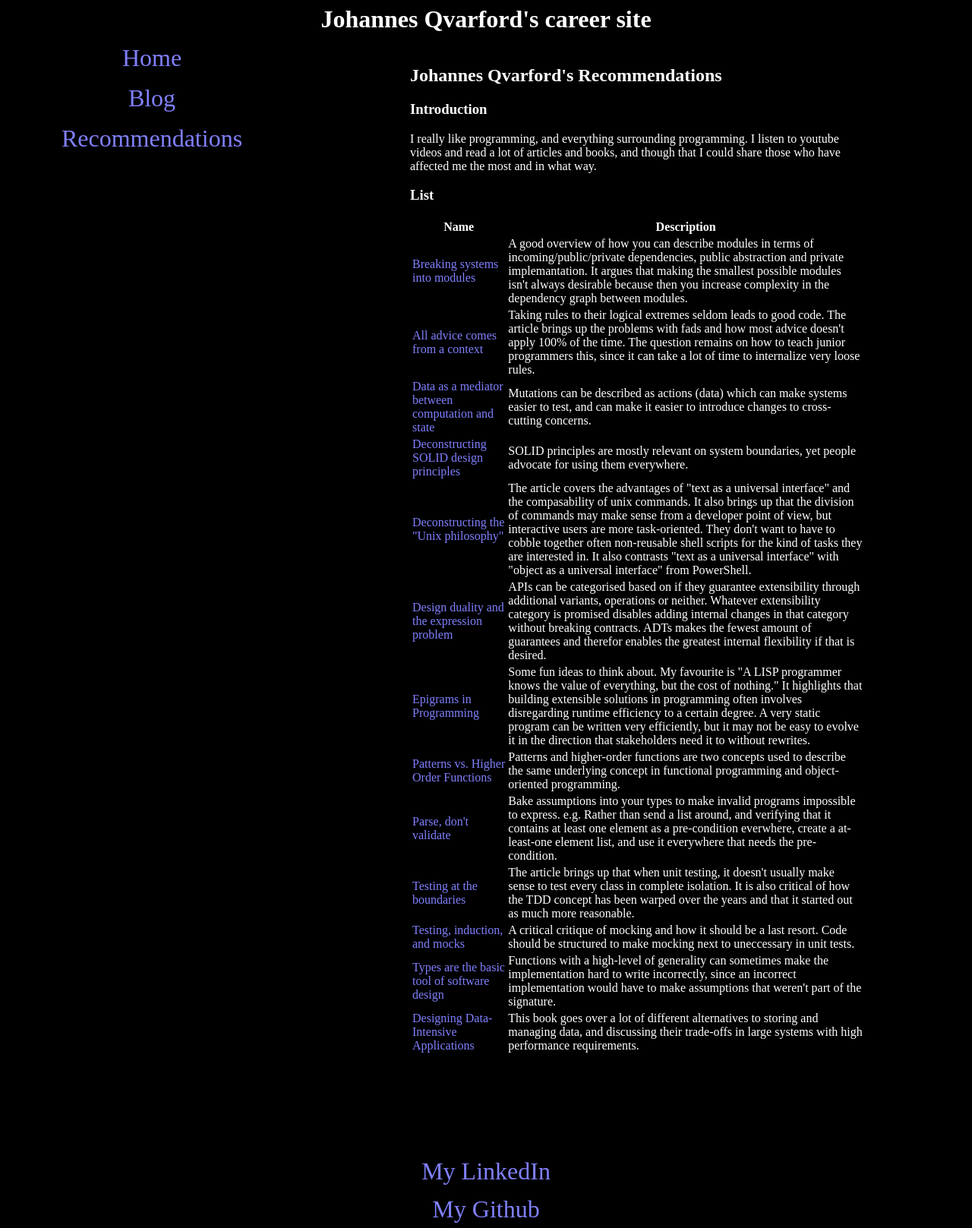
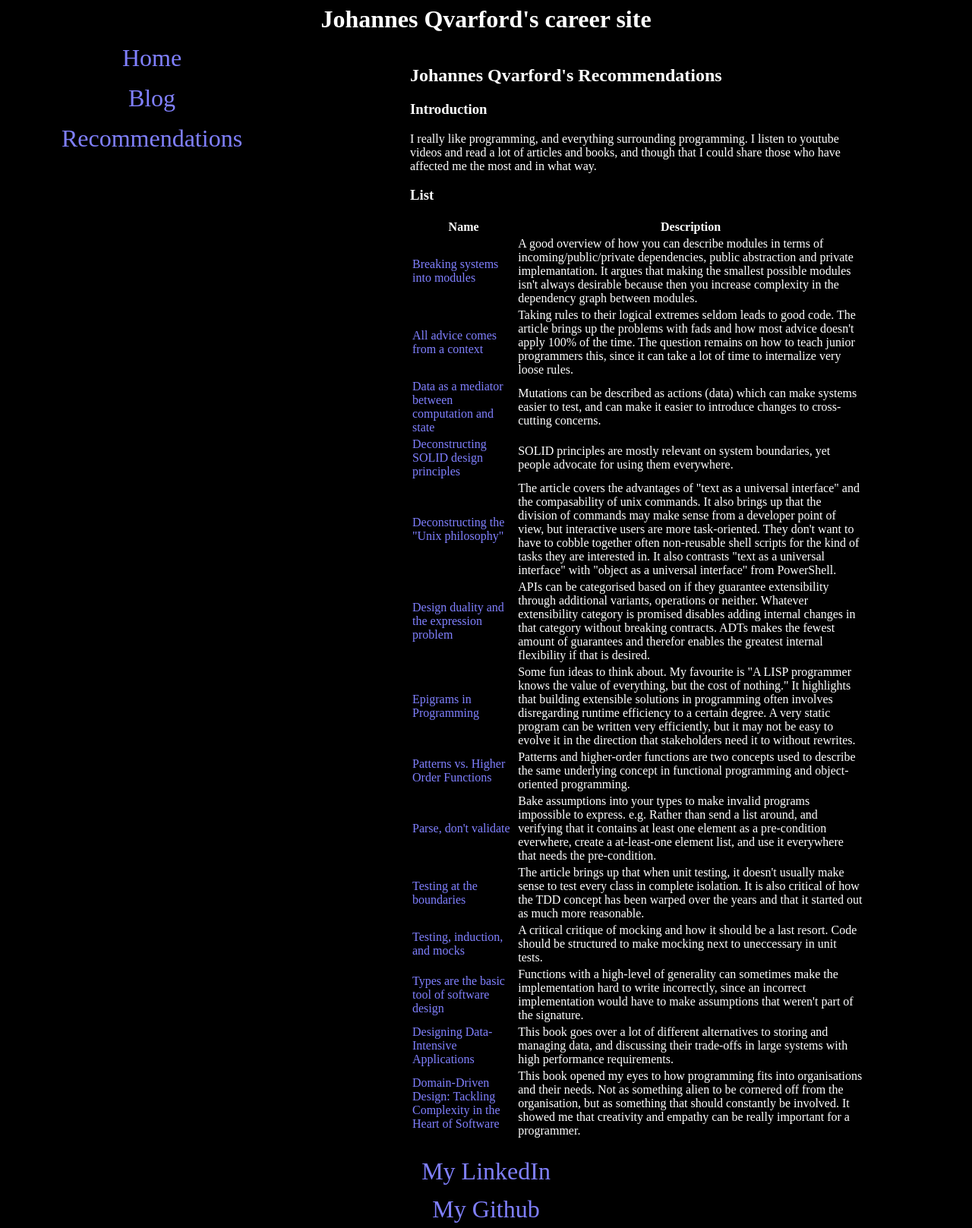
Before and after one commit to johannes-qvarford/johannes-qvarford.github.io, a Jekyll site: the page built from recommendations/index.html, in a window 1280 px wide. Shown: the whole page at 76% size. Built offline with Jekyll 4.4.1, drawn with Linux system fonts in a browser that asks for light colours.

Commit message:
Domain-Driven Design: Tackling Complexity in the Heart of Software

```diff
--- a/recommendations/index.html
+++ b/recommendations/index.html
@@ -72,6 +72,13 @@ recommendations:
     link: https://www.oreilly.com/library/view/designing-data-intensive-applications/9781491903063/
     review: |
       This book goes over a lot of different alternatives to storing and managing data, and discussing their trade-offs in large systems with high performance requirements.
+  - name: "Domain-Driven Design: Tackling Complexity in the Heart of Software"
+    link: https://www.dddcommunity.org/book/evans_2003/
+    review: |
+      This book opened my eyes to how programming fits into organisations and their needs.
+      Not as something alien to be cornered off from the organisation, but as something that should constantly be involved.
+      It showed me that creativity and empathy can be really important for a programmer.
+
 ---
 <!--
   - name: T
@@ -110,10 +117,6 @@ recommendations:
 <!--
   TODO:
 
-
-
-
-https://www.oreilly.com/library/view/designing-data-intensive-applications/9781491903063/
 https://www.dddcommunity.org/book/evans_2003/
 https://www.oreilly.com/library/view/effective-java/9780134686097/
 https://www.oreilly.com/library/view/extreme-programming-explained/0321278658/
```
